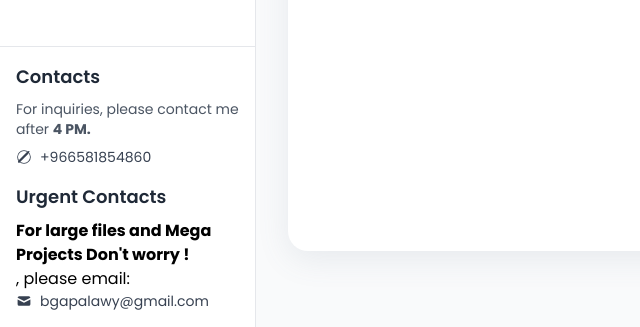
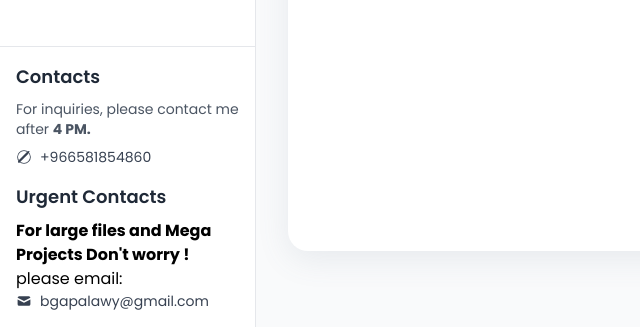
Before and after one commit to bgapalawy/OutOfSequenceP6Solver, a website: page index.html in a window 1280 px wide. Shown: the part 473-800 px from the top of the page, 0-640 px from the left. Drawn offline with nearby package versions, Linux system fonts and the light colour scheme.

Commit message:
Update index.html

```diff
--- a/index.html
+++ b/index.html
@@ -102,7 +102,7 @@
                     <span>+966581854860</span>
                 </div>
                 <h3 class="text-lg font-semibold text-gray-800 mt-4 mb-2">Urgent Contacts</h4>
-                <p class="text-sm text-gray-600 mb-2"> <h2><strong>For large files  and Mega Projects Don't worry ! </strong></h2> , please email:</p>
+                <p class="text-sm text-gray-600 mb-2"> <h2><strong>For large files  and Mega Projects Don't worry ! </strong></h2>  please email:</p>
                 <div class="flex items-center text-sm text-gray-700">
                     <svg class="w-4 h-4 mr-2" fill="currentColor" viewBox="0 0 20 20" xmlns="http://www.w3.org/2000/svg"><path d="M2.003 5.884L10 9.882l7.997-3.998A2 2 0 0016 4H4a2 2 0 00-1.997 1.884zM18 8.118l-8 4-8-4V14a2 2 0 002 2h12a2 2 0 002-2V8.118z"></path></svg>
                     <a href="mailto:bgapalawy@gmail.com" class="hover:underline">bgapalawy@gmail.com</a>
```
